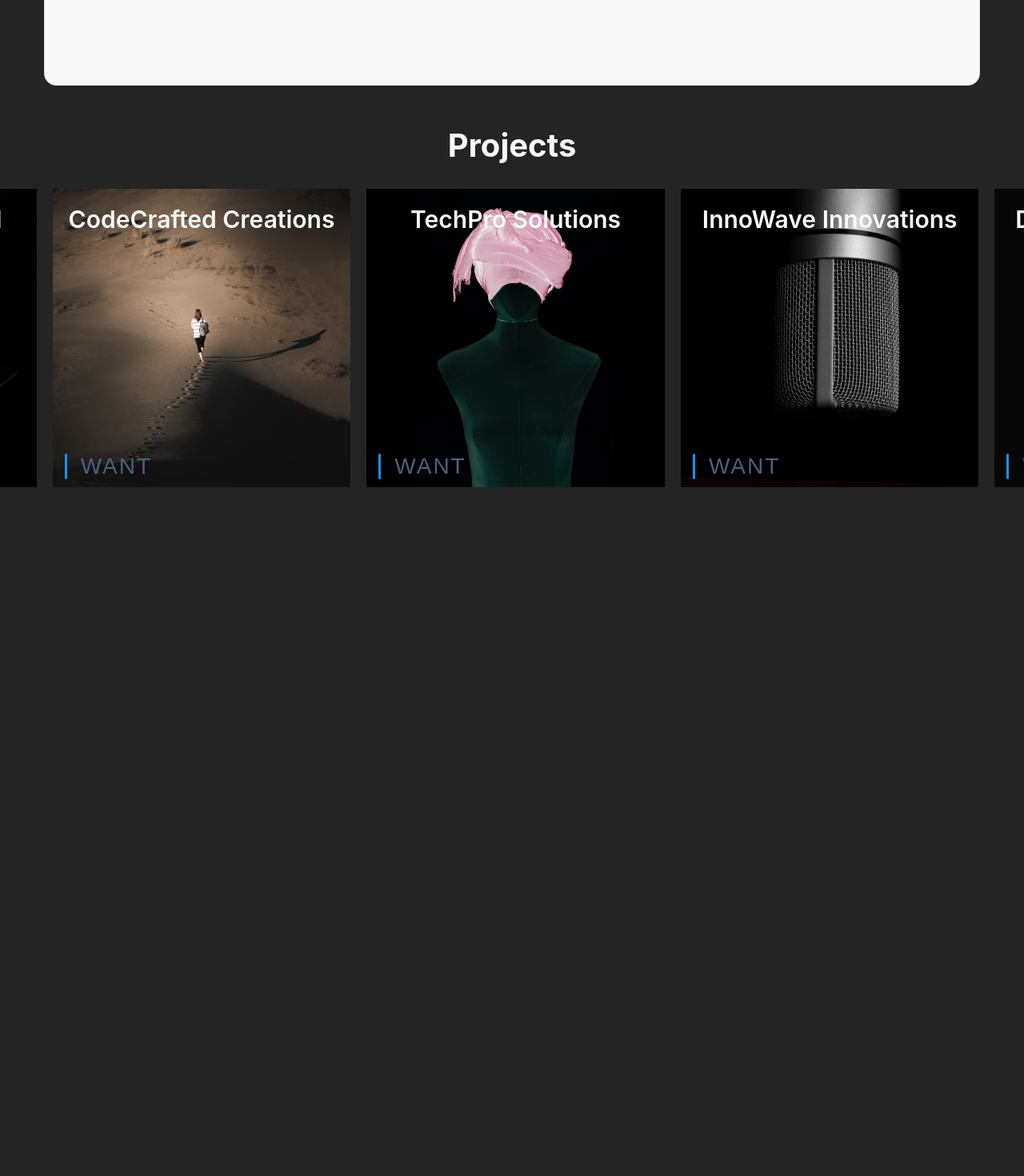
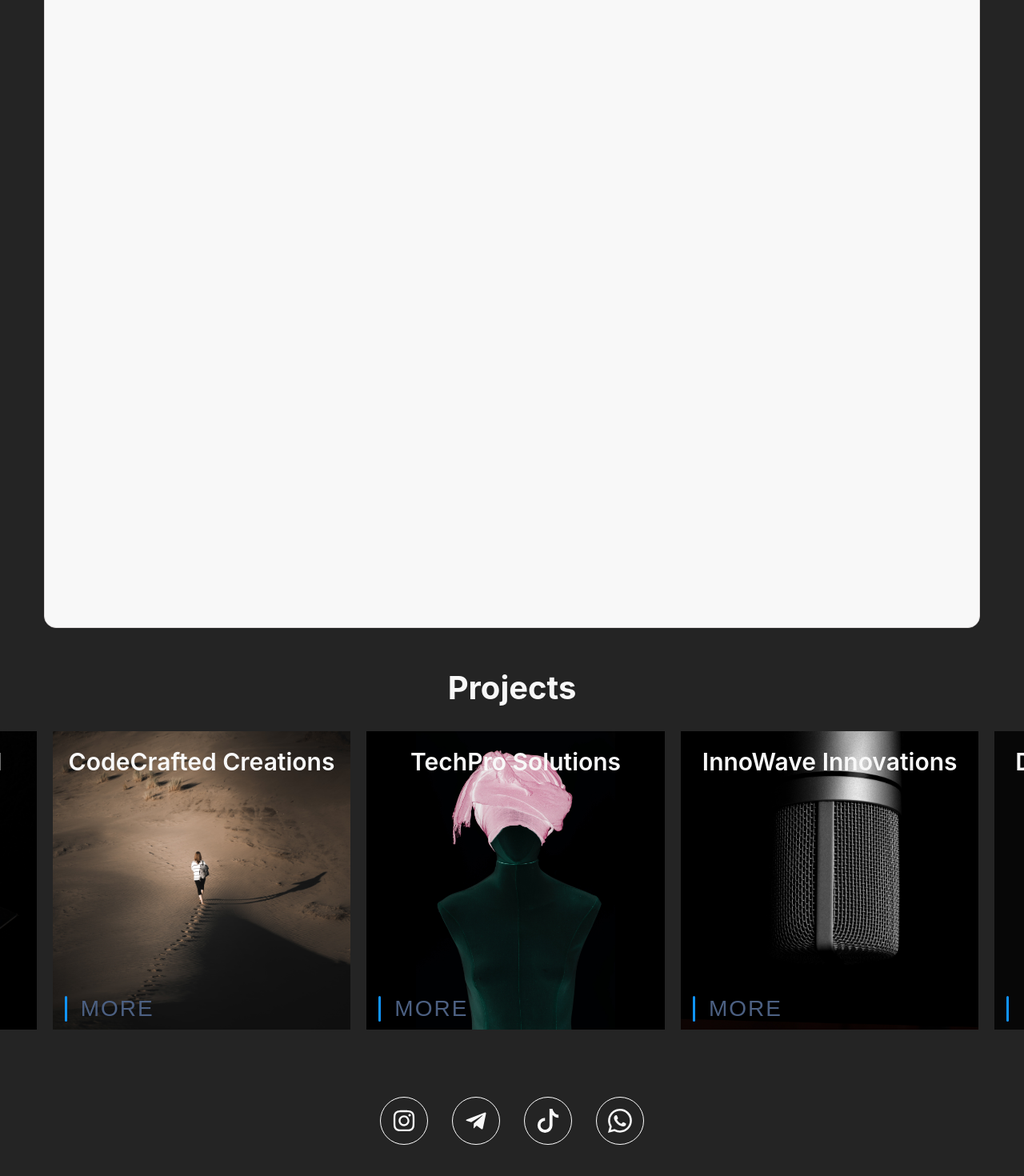
Before and after one commit to bohdan-ryzhko/vnv-solutions, a React (Create React App) app: page / in a window 1280 px wide. Shown: the part 1730-3200 px from the top of the page at 80% size. Before the commit the page ends 2466 px from the top, so only its background shows below. Built offline with nearby package versions, Linux system fonts and the light colour scheme; no server answers.

Commit message:
Add footer, response to Projects

```diff
--- a/src/App.tsx
+++ b/src/App.tsx
@@ -1,6 +1,11 @@
 import { FC } from "react";
-import { Header } from "./components";
-import { Hero, Projects, Services, WhyUs } from "./sections";
+import { Footer, Header } from "./components";
+import {
+  Hero,
+  Projects,
+  Services,
+  WhyUs,
+} from "./sections";
 
 import 'animate.css';
 import "slick-carousel/slick/slick.css";
@@ -14,6 +19,7 @@ const App: FC = () => {
       <WhyUs />
       <Services />
       <Projects />
+      <Footer />
     </div>
   );
 }
--- /dev/null
+++ b/src/components/Footer/Footer.module.scss
@@ -0,0 +1,42 @@
+@import "../../sass/helper";
+
+.footer {
+	min-height: 200px;
+	padding-top: 30px;
+	padding-bottom: 30px;
+}
+
+.socialList {
+	display: flex;
+	flex-direction: column;
+	align-items: center;
+	justify-content: center;
+	gap: 30px;
+
+	@include mobile {
+		flex-direction: row;
+	}
+}
+
+.socialLink {
+	width: 60px;
+	height: 60px;
+	border-radius: 100%;
+	border: 1px solid #fff;
+	display: flex;
+	justify-content: center;
+	align-items: center;
+	transition: all 400ms ease;
+
+	& > svg {
+		transition: all 400ms ease;
+	}
+
+	&:hover {
+		background-color: #fff;
+	}
+
+	&:hover > svg {
+		fill: $main-color;
+	}
+}
--- /dev/null
+++ b/src/components/Footer/index.tsx
@@ -0,0 +1,40 @@
+import sass from "./Footer.module.scss";
+import { Container } from "../Container";
+import { FC } from "react";
+
+import { FaInstagram } from 'react-icons/fa';
+import { BsTiktok, BsWhatsapp } from 'react-icons/bs';
+import { BiLogoTelegram } from 'react-icons/bi';
+
+export const Footer: FC = () => {
+  return (
+    <footer className={sass.footer}>
+      <Container>
+        <div className={sass.footerInner}>
+          <ul className={sass.socialList}>
+            <li className={sass.socialItem}>
+              <a className={sass.socialLink} href="#cew">
+                <FaInstagram size={30} />
+              </a>
+            </li>
+            <li className={sass.socialItem}>
+              <a className={sass.socialLink} href="#cew">
+                <BiLogoTelegram size={30} />
+              </a>
+            </li>
+            <li className={sass.socialItem}>
+              <a className={sass.socialLink} href="#cew">
+                <BsTiktok size={30} />
+              </a>
+            </li>
+            <li className={sass.socialItem}>
+              <a className={sass.socialLink} href="#cew">
+                <BsWhatsapp size={30} />
+              </a>
+            </li>
+          </ul>
+        </div>
+      </Container>
+    </footer>
+  )
+};
--- a/src/components/WantButton/index.tsx
+++ b/src/components/WantButton/index.tsx
@@ -3,12 +3,13 @@ import { CSSProperties, FC } from "react";
 
 type WantButtonProps = {
   styles?: CSSProperties,
+  text?: string,
 }
 
-export const WantButton: FC<WantButtonProps> = ({ styles }) => {
+export const WantButton: FC<WantButtonProps> = ({ styles, text = "want" }) => {
   return (
     <div style={styles} className="button">
-      <button className="link">want</button>
+      <button className="link">{text}</button>
     </div>
   )
 };
--- a/src/components/index.ts
+++ b/src/components/index.ts
@@ -5,6 +5,7 @@ import { Title } from "./Title";
 import { Logo } from "./Logo";
 import { Carousel } from "./Carousel";
 import { WantButton } from "./WantButton";
+import { Footer } from "./Footer";
 
 export {
   Header,
@@ -14,4 +15,5 @@ export {
   Logo,
   Carousel,
   WantButton,
+  Footer,
 }
--- a/src/sections/Projects/Projects.module.scss
+++ b/src/sections/Projects/Projects.module.scss
@@ -1,5 +1,6 @@
+@import "../../sass/helper";
+
 .profectsSection {
-	height: 500px;
 	margin-bottom: 50px;
 }
 
@@ -19,7 +20,11 @@
 	top: 20px;
 	left: 50%;
 	transform: translateX(-50%);
-	font-size: 30px;
+	font-size: 20px;
 	font-weight: 600;
-	white-space: nowrap;
+
+	@include mobile {
+		white-space: nowrap;
+		font-size: 30px;
+	}
 }
--- a/src/sections/Projects/components/Carousel.tsx
+++ b/src/sections/Projects/components/Carousel.tsx
@@ -8,6 +8,7 @@ import CarouselImg3 from "../../../assets/projects/carousel-img-3.jpg"
 import CarouselImg4 from "../../../assets/projects/carousel-img-4.jpg"
 import CarouselImg5 from "../../../assets/projects/carousel-img-5.jpg"
 import { WantButton } from "../../../components";
+import { CSSProperties } from "react";
 
 const projectsSlides = [
   { text: "TechPro Solutions", id: "1", image: CarouselImg1 },
@@ -18,6 +19,12 @@ const projectsSlides = [
 ];
 
 export const Carousel = () => {
+  const buttonStyles: CSSProperties = {
+    position: "absolute",
+    bottom: 0,
+    width: "100%",
+  }
+
   const settings = {
     className: "center",
     centerMode: true,
@@ -39,7 +46,8 @@ export const Carousel = () => {
           breakpoint: 768,
           settings: {
             slidesToShow: 1,
-            slidesToScroll: 1
+            slidesToScroll: 1,
+            centerPadding: "10px",
           }
         }
       ]
@@ -53,7 +61,10 @@ export const Carousel = () => {
             <div key={id} className={sass.slide}>
               <img className={sass.slideImg} src={image} alt={text} />
               <p className={sass.slideText}>{text}</p>
-              <WantButton styles={{ position: "absolute", bottom: 0, width: "100%" }} />
+              <WantButton
+                text="more"
+                styles={buttonStyles}
+              />
             </div>
           ))
         }
--- a/src/sections/Services/Services.module.scss
+++ b/src/sections/Services/Services.module.scss
@@ -53,17 +53,20 @@
 }
 
 .descriptionWrapper {
+	display: flex;
+	justify-content: center;
+	align-items: center;
 	border-bottom-left-radius: 15px;
 	border-bottom-right-radius: 15px;
 	border: 1px solid #dfdbdb;
-	height: 100%;
+	min-height: 800px;
 	overflow: hidden;
 	background-color: $secondary-color;
 	color: $main-color;
-	padding: 15px;
+	padding: 40px;
 
 	@include tablet {
-		padding: 60px 0 60px 30px;
+		padding-left: 30px;
 	}
 }
 
```
